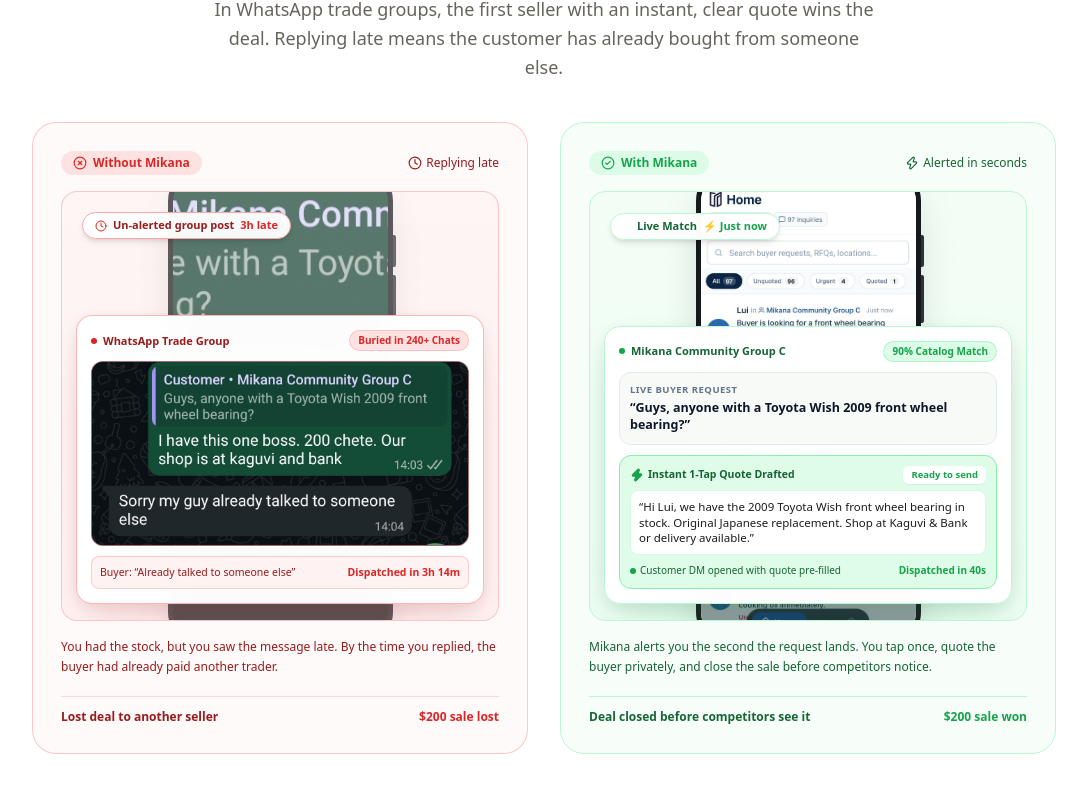
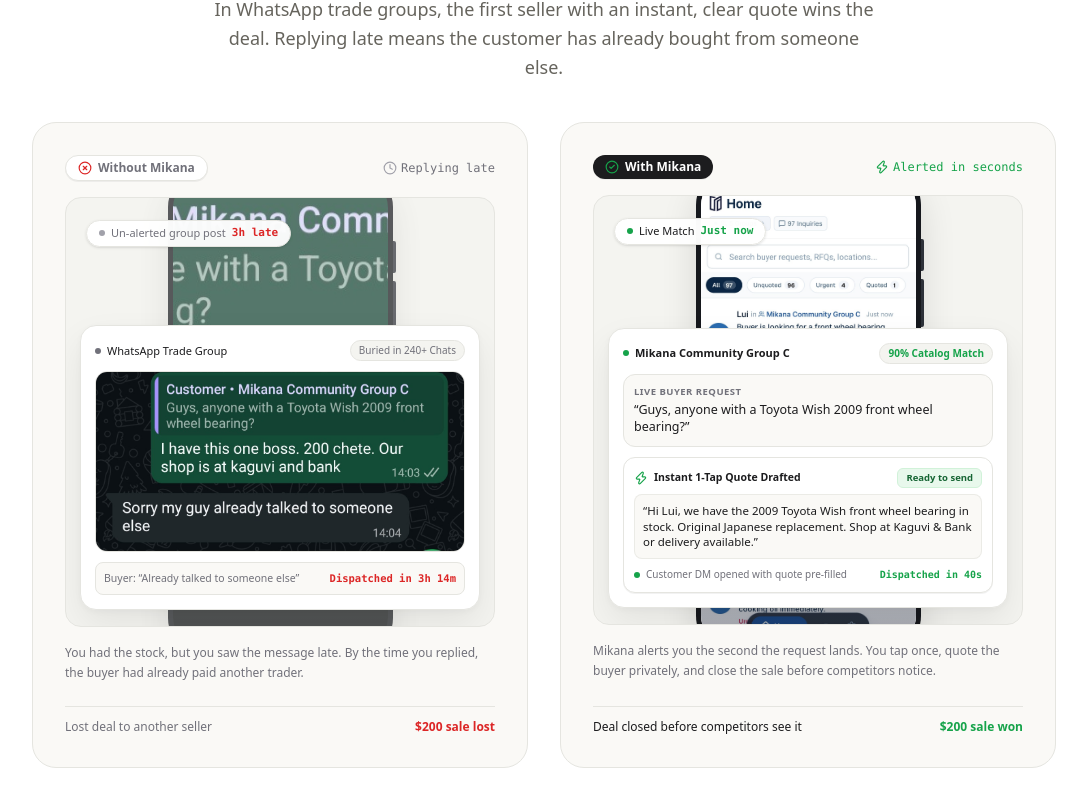
Before and after one commit to Schinqy/mikana-landing, a Next.js app: page / in a window 1280 px wide. Shown: the part 1038-1840 px from the top of the page, without its empty margins (96-1183 px from the left). Built offline with nearby package versions, Linux system fonts and the light colour scheme.

Commit message:
style(problem-section): de-saturate colors to clean neutral Minimalist design

```diff
--- a/src/components/ProblemSection.tsx
+++ b/src/components/ProblemSection.tsx
@@ -25,24 +25,24 @@ export function ProblemSection() {
         {/* Without Mikana vs With Mikana Comparison */}
         <div className="grid grid-cols-1 md:grid-cols-2 gap-8 max-w-5xl mx-auto items-stretch">
 
-          {/* Card 1: Without Mikana (With Phone & Floating Missed Deal Callout) */}
-          <div className="rounded-3xl border border-[#FCA5A5]/60 bg-[#FEF2F2]/40 p-5 sm:p-7 flex flex-col justify-between space-y-5">
+          {/* Card 1: Without Mikana */}
+          <div className="rounded-3xl border border-[#E5E5E0] bg-[#FAF9F6] p-6 sm:p-8 flex flex-col justify-between space-y-6">
             <div className="space-y-4">
               <div className="flex items-center justify-between">
-                <span className="inline-flex items-center gap-1.5 px-3 py-1 rounded-full bg-[#FEE2E2] text-[#DC2626] text-xs font-semibold">
-                  <XCircle className="w-3.5 h-3.5" />
+                <span className="inline-flex items-center gap-1.5 px-3 py-1 rounded-full bg-white text-[#71717A] border border-[#E5E5E0] text-xs font-semibold shadow-2xs">
+                  <XCircle className="w-3.5 h-3.5 text-[#DC2626]" />
                   <span>Without Mikana</span>
                 </span>
-                <span className="text-xs font-medium text-[#991B1B] flex items-center gap-1">
-                  <Clock className="w-3.5 h-3.5" />
+                <span className="text-xs font-mono text-[#71717A] flex items-center gap-1">
+                  <Clock className="w-3.5 h-3.5 text-[#A1A1AA]" />
                   <span>Replying late</span>
                 </span>
               </div>
 
               {/* Phone Mockup with Zoomed Spotlight Card in Foreground */}
-              <div className="relative w-full h-[390px] sm:h-[430px] rounded-2xl bg-gradient-to-b from-[#FEF2F2]/70 to-[#FEE2E2]/30 border border-[#FCA5A5]/60 flex items-center justify-center overflow-hidden p-3 sm:p-4">
+              <div className="relative w-full h-[390px] sm:h-[430px] rounded-2xl bg-[#F4F4F0] border border-[#E5E5E0] flex items-center justify-center overflow-hidden p-3 sm:p-4">
                 {/* Background Phone Device */}
-                <div className="relative w-[205px] sm:w-[225px] aspect-[9/19.5] rounded-[34px] sm:rounded-[38px] bg-[#16181D] p-[5px] shadow-[0_20px_45px_-10px_rgba(0,0,0,0.18)] flex flex-col shrink-0 opacity-70 filter blur-[0.4px]">
+                <div className="relative w-[205px] sm:w-[225px] aspect-[9/19.5] rounded-[34px] sm:rounded-[38px] bg-[#16181D] p-[5px] shadow-[0_16px_36px_rgba(0,0,0,0.12)] flex flex-col shrink-0 opacity-70 filter blur-[0.3px]">
                   {/* Hardware buttons */}
                   <div className="absolute -right-[3px] top-18 w-[3px] h-8 bg-[#2D3139] rounded-r-xs" />
                   <div className="absolute -right-[3px] top-28 w-[3px] h-12 bg-[#2D3139] rounded-r-xs" />
@@ -60,30 +60,30 @@ export function ProblemSection() {
 
                 {/* Top Callout Bubble */}
                 <div className="absolute top-5 left-3 sm:left-5 z-20">
-                  <div className="inline-flex items-center gap-1.5 px-3 py-1 rounded-full bg-white/95 backdrop-blur-md border border-[#FCA5A5] shadow-md text-[11px] font-semibold text-[#991B1B]">
-                    <Clock className="w-3 h-3 text-[#DC2626]" />
+                  <div className="inline-flex items-center gap-1.5 px-3 py-1 rounded-full bg-white/95 backdrop-blur-md border border-[#E5E5E0] shadow-sm text-[11px] font-medium text-[#71717A]">
+                    <span className="w-1.5 h-1.5 rounded-full bg-[#A1A1AA]" />
                     <span>Un-alerted group post</span>
-                    <span className="text-[#DC2626] font-bold">3h late</span>
+                    <span className="text-[#DC2626] font-semibold font-mono">3h late</span>
                   </div>
                 </div>
 
                 {/* Foreground Zoomed Callout Card */}
                 <div className="absolute bottom-3 sm:bottom-4 inset-x-2.5 sm:inset-x-3.5 z-30">
-                  <div className="bg-white/98 backdrop-blur-md rounded-2xl border border-[#FCA5A5]/80 shadow-[0_20px_40px_-12px_rgba(220,38,38,0.2),0_4px_16px_rgba(0,0,0,0.08)] p-3 sm:p-3.5 space-y-2.5">
+                  <div className="bg-white rounded-2xl border border-[#E5E5E0] shadow-[0_16px_36px_rgba(0,0,0,0.07),0_2px_8px_rgba(0,0,0,0.04)] p-3 sm:p-3.5 space-y-2.5">
 
                     {/* Header */}
                     <div className="flex items-center justify-between text-[11px]">
-                      <div className="flex items-center gap-1.5 font-bold text-[#991B1B]">
-                        <span className="w-1.5 h-1.5 rounded-full bg-[#DC2626]" />
+                      <div className="flex items-center gap-1.5 font-medium text-[#1C1C1E]">
+                        <span className="w-1.5 h-1.5 rounded-full bg-[#71717A]" />
                         <span>WhatsApp Trade Group</span>
                       </div>
-                      <span className="px-2 py-0.5 rounded-full bg-[#FEE2E2] text-[#DC2626] font-bold text-[10px] border border-[#FCA5A5]/50">
+                      <span className="px-2 py-0.5 rounded-full bg-[#F4F4F0] text-[#71717A] font-medium text-[10px] border border-[#E5E5E0]">
                         Buried in 240+ Chats
                       </span>
                     </div>
 
                     {/* Chat screenshot crop */}
-                    <div className="rounded-xl overflow-hidden border border-[#FCA5A5]/60 bg-[#16181D] shadow-inner">
+                    <div className="rounded-xl overflow-hidden border border-[#E5E5E0] bg-[#16181D]">
                       <img
                         src="/screens/screen_missed_opp.jpg"
                         alt="Customer already bought from someone else"
@@ -92,44 +92,44 @@ export function ProblemSection() {
                     </div>
 
                     {/* Outcome detail */}
-                    <div className="p-2 rounded-lg bg-[#FEF2F2] border border-[#FCA5A5]/50 flex items-center justify-between text-[10.5px] text-[#991B1B] font-medium">
+                    <div className="p-2 rounded-lg bg-[#FAF9F6] border border-[#E5E5E0] flex items-center justify-between text-[10.5px] text-[#71717A]">
                       <span>Buyer: “Already talked to someone else”</span>
-                      <span className="text-[#DC2626] font-bold tabular-nums">Dispatched in 3h 14m</span>
+                      <span className="text-[#DC2626] font-semibold font-mono tabular-nums">Dispatched in 3h 14m</span>
                     </div>
 
                   </div>
                 </div>
               </div>
 
-              <p className="text-xs text-[#991B1B] leading-relaxed font-medium">
+              <p className="text-xs text-[#71717A] leading-relaxed">
                 You had the stock, but you saw the message late. By the time you replied, the buyer had already paid another trader.
               </p>
             </div>
 
-            <div className="pt-3 border-t border-[#FCA5A5]/40 flex items-center justify-between text-xs">
-              <span className="text-[#991B1B] font-semibold">Lost deal to another seller</span>
-              <span className="text-[#DC2626] font-bold">$200 sale lost</span>
+            <div className="pt-3 border-t border-[#E5E5E0] flex items-center justify-between text-xs">
+              <span className="text-[#71717A] font-medium">Lost deal to another seller</span>
+              <span className="text-[#DC2626] font-semibold tabular-nums">$200 sale lost</span>
             </div>
           </div>
 
-          {/* Card 2: With Mikana (With Phone & Floating Zoomed Spotlight Card) */}
-          <div className="rounded-3xl border border-[#BBF7D0] bg-[#F0FDF4]/50 p-5 sm:p-7 flex flex-col justify-between space-y-5">
+          {/* Card 2: With Mikana */}
+          <div className="rounded-3xl border border-[#E5E5E0] bg-[#FAF9F6] p-6 sm:p-8 flex flex-col justify-between space-y-6">
             <div className="space-y-4">
               <div className="flex items-center justify-between">
-                <span className="inline-flex items-center gap-1.5 px-3 py-1 rounded-full bg-[#DCFCE7] text-[#16A34A] text-xs font-semibold">
-                  <CheckCircle2 className="w-3.5 h-3.5" />
+                <span className="inline-flex items-center gap-1.5 px-3 py-1 rounded-full bg-[#1C1C1E] text-white text-xs font-semibold shadow-2xs">
+                  <CheckCircle2 className="w-3.5 h-3.5 text-[#16A34A]" />
                   <span>With Mikana</span>
                 </span>
-                <span className="text-xs font-medium text-[#166534] flex items-center gap-1">
+                <span className="text-xs font-mono text-[#16A34A] flex items-center gap-1 font-medium">
                   <Zap className="w-3.5 h-3.5" />
                   <span>Alerted in seconds</span>
                 </span>
               </div>
 
               {/* Phone Mockup with Zoomed Spotlight Card in Foreground */}
-              <div className="relative w-full h-[390px] sm:h-[430px] rounded-2xl bg-gradient-to-b from-[#F0FDF4]/70 to-[#DCFCE7]/30 border border-[#BBF7D0] flex items-center justify-center overflow-hidden p-3 sm:p-4">
+              <div className="relative w-full h-[390px] sm:h-[430px] rounded-2xl bg-[#F4F4F0] border border-[#E5E5E0] flex items-center justify-center overflow-hidden p-3 sm:p-4">
                 {/* Background Phone Device showing Real App Screenshot */}
-                <div className="relative w-[205px] sm:w-[225px] aspect-[9/19.5] rounded-[34px] sm:rounded-[38px] bg-[#16181D] p-[5px] shadow-[0_20px_45px_-10px_rgba(0,0,0,0.18)] flex flex-col shrink-0">
+                <div className="relative w-[205px] sm:w-[225px] aspect-[9/19.5] rounded-[34px] sm:rounded-[38px] bg-[#16181D] p-[5px] shadow-[0_16px_36px_rgba(0,0,0,0.12)] flex flex-col shrink-0">
                   {/* Hardware buttons */}
                   <div className="absolute -right-[3px] top-18 w-[3px] h-8 bg-[#2D3139] rounded-r-xs" />
                   <div className="absolute -right-[3px] top-28 w-[3px] h-12 bg-[#2D3139] rounded-r-xs" />
@@ -141,66 +141,66 @@ export function ProblemSection() {
                       alt="Mikana live inquiry feed"
                       className="w-full h-full object-cover object-top select-none"
                     />
-                    <div className="absolute inset-0 bg-gradient-to-t from-slate-900/50 via-transparent to-transparent pointer-events-none" />
+                    <div className="absolute inset-0 bg-gradient-to-t from-slate-900/40 via-transparent to-transparent pointer-events-none" />
                   </div>
                 </div>
 
                 {/* Top Callout Bubble */}
                 <div className="absolute top-5 left-3 sm:left-5 z-20">
-                  <div className="inline-flex items-center gap-1.5 px-3 py-1 rounded-full bg-white/95 backdrop-blur-md border border-[#BBF7D0] shadow-md text-[11px] font-semibold text-[#166534]">
-                    <span className="w-2 h-2 rounded-full bg-[#16A34A] animate-ping" />
+                  <div className="inline-flex items-center gap-1.5 px-3 py-1 rounded-full bg-white/95 backdrop-blur-md border border-[#E5E5E0] shadow-sm text-[11px] font-medium text-[#1C1C1E]">
+                    <span className="w-1.5 h-1.5 rounded-full bg-[#16A34A]" />
                     <span>Live Match</span>
-                    <span className="text-[#16A34A] font-bold">⚡ Just now</span>
+                    <span className="text-[#16A34A] font-semibold font-mono">Just now</span>
                   </div>
                 </div>
 
                 {/* Foreground Zoomed Spotlight Card */}
                 <div className="absolute bottom-3 sm:bottom-4 inset-x-2.5 sm:inset-x-3.5 z-30">
-                  <div className="bg-white/98 backdrop-blur-md rounded-2xl border border-[#BBF7D0] shadow-[0_20px_40px_-12px_rgba(22,163,74,0.25),0_4px_16px_rgba(0,0,0,0.08)] p-3 sm:p-3.5 space-y-2.5 transition-all duration-300 hover:shadow-[0_25px_50px_-12px_rgba(22,163,74,0.3)]">
+                  <div className="bg-white rounded-2xl border border-[#E5E5E0] shadow-[0_16px_36px_rgba(0,0,0,0.07),0_2px_8px_rgba(0,0,0,0.04)] p-3 sm:p-3.5 space-y-2.5 transition-all duration-300 hover:shadow-[0_20px_40px_rgba(0,0,0,0.1)]">
 
                     {/* Header */}
                     <div className="flex items-center justify-between text-[11px]">
-                      <div className="flex items-center gap-1.5 font-bold text-[#166534]">
+                      <div className="flex items-center gap-1.5 font-semibold text-[#1C1C1E]">
                         <span className="w-1.5 h-1.5 rounded-full bg-[#16A34A]" />
                         <span>Mikana Community Group C</span>
                       </div>
-                      <span className="px-2 py-0.5 rounded-full bg-[#DCFCE7] text-[#16A34A] font-bold text-[10px] border border-[#86EFAC]/50">
+                      <span className="px-2 py-0.5 rounded-full bg-[#F4F4F0] text-[#16A34A] font-semibold text-[10px] border border-[#E5E5E0]">
                         90% Catalog Match
                       </span>
                     </div>
 
                     {/* Buyer Request (Spotlight Zoom) */}
-                    <div className="p-2.5 rounded-xl bg-[#F8FAF8] border border-[#E2E8F0] space-y-0.5">
-                      <div className="text-[9.5px] font-semibold text-[#64748B] uppercase tracking-wider">
+                    <div className="p-2.5 rounded-xl bg-[#FAF9F6] border border-[#E5E5E0] space-y-0.5">
+                      <div className="text-[9.5px] font-semibold text-[#71717A] uppercase tracking-wider">
                         Live Buyer Request
                       </div>
-                      <p className="text-[12px] sm:text-[12.5px] font-semibold text-[#0F172A] leading-snug">
+                      <p className="text-[12px] sm:text-[12.5px] font-medium text-[#1C1C1E] leading-snug">
                         “Guys, anyone with a Toyota Wish 2009 front wheel bearing?”
                       </p>
                     </div>
 
                     {/* Instant 1-Tap Quote Drafted */}
-                    <div className="p-2.5 rounded-xl bg-[#DCFCE7]/90 border border-[#86EFAC] space-y-1.5">
-                      <div className="flex items-center justify-between text-[10.5px] font-bold text-[#166534]">
-                        <span className="flex items-center gap-1">
-                          <Zap className="w-3.5 h-3.5 fill-[#16A34A] text-[#16A34A]" />
+                    <div className="p-2.5 rounded-xl bg-white border border-[#E5E5E0] space-y-1.5 shadow-2xs">
+                      <div className="flex items-center justify-between text-[10.5px]">
+                        <span className="font-semibold text-[#1C1C1E] flex items-center gap-1.5">
+                          <Zap className="w-3.5 h-3.5 text-[#16A34A]" />
                           <span>Instant 1-Tap Quote Drafted</span>
                         </span>
-                        <span className="px-2 py-0.5 rounded-md bg-white text-[#16A34A] text-[9.5px] font-bold shadow-2xs">
+                        <span className="px-2 py-0.5 rounded-md bg-[#E8F8EC] text-[#166534] text-[9.5px] font-semibold border border-[#D1F2D9]">
                           Ready to send
                         </span>
                       </div>
-                      <div className="p-2 rounded-lg bg-white/95 border border-[#BBF7D0]/60">
-                        <p className="text-[11.5px] leading-snug text-[#1C1C1E] font-medium">
+                      <div className="p-2 rounded-lg bg-[#FAF9F6] border border-[#E5E5E0]/70">
+                        <p className="text-[11.5px] leading-snug text-[#1C1C1E]">
                           “Hi Lui, we have the 2009 Toyota Wish front wheel bearing in stock. Original Japanese replacement. Shop at Kaguvi & Bank or delivery available.”
                         </p>
                       </div>
-                      <div className="flex items-center justify-between text-[10px] text-[#166534] font-medium pt-0.5">
-                        <span className="flex items-center gap-1">
+                      <div className="flex items-center justify-between text-[10px] text-[#71717A] pt-0.5">
+                        <span className="flex items-center gap-1.5">
                           <span className="w-1.5 h-1.5 rounded-full bg-[#16A34A]" />
                           <span>Customer DM opened with quote pre-filled</span>
                         </span>
-                        <span className="text-[#16A34A] font-bold tabular-nums">Dispatched in 40s</span>
+                        <span className="text-[#16A34A] font-semibold font-mono tabular-nums">Dispatched in 40s</span>
                       </div>
                     </div>
 
@@ -208,14 +208,14 @@ export function ProblemSection() {
                 </div>
               </div>
 
-              <p className="text-xs text-[#166534] leading-relaxed font-medium">
+              <p className="text-xs text-[#71717A] leading-relaxed">
                 Mikana alerts you the second the request lands. You tap once, quote the buyer privately, and close the sale before competitors notice.
               </p>
             </div>
 
-            <div className="pt-3 border-t border-[#BBF7D0] flex items-center justify-between text-xs">
-              <span className="text-[#166534] font-semibold">Deal closed before competitors see it</span>
-              <span className="text-[#16A34A] font-bold">$200 sale won</span>
+            <div className="pt-3 border-t border-[#E5E5E0] flex items-center justify-between text-xs">
+              <span className="text-[#1C1C1E] font-medium">Deal closed before competitors see it</span>
+              <span className="text-[#16A34A] font-semibold tabular-nums">$200 sale won</span>
             </div>
           </div>
 
```
Also changed, not shown: 1 other file (tests, documents, lock files or other folders).
